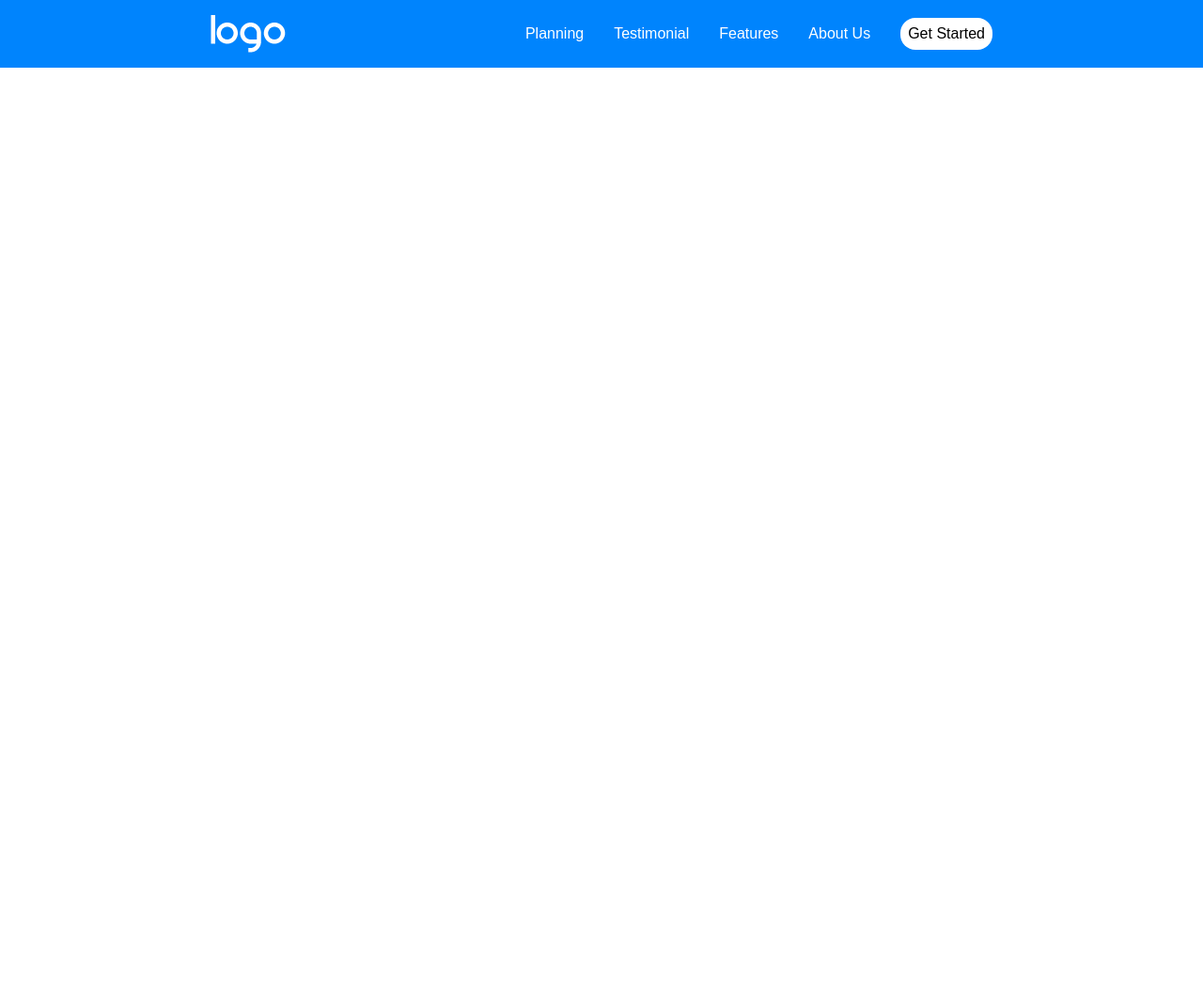
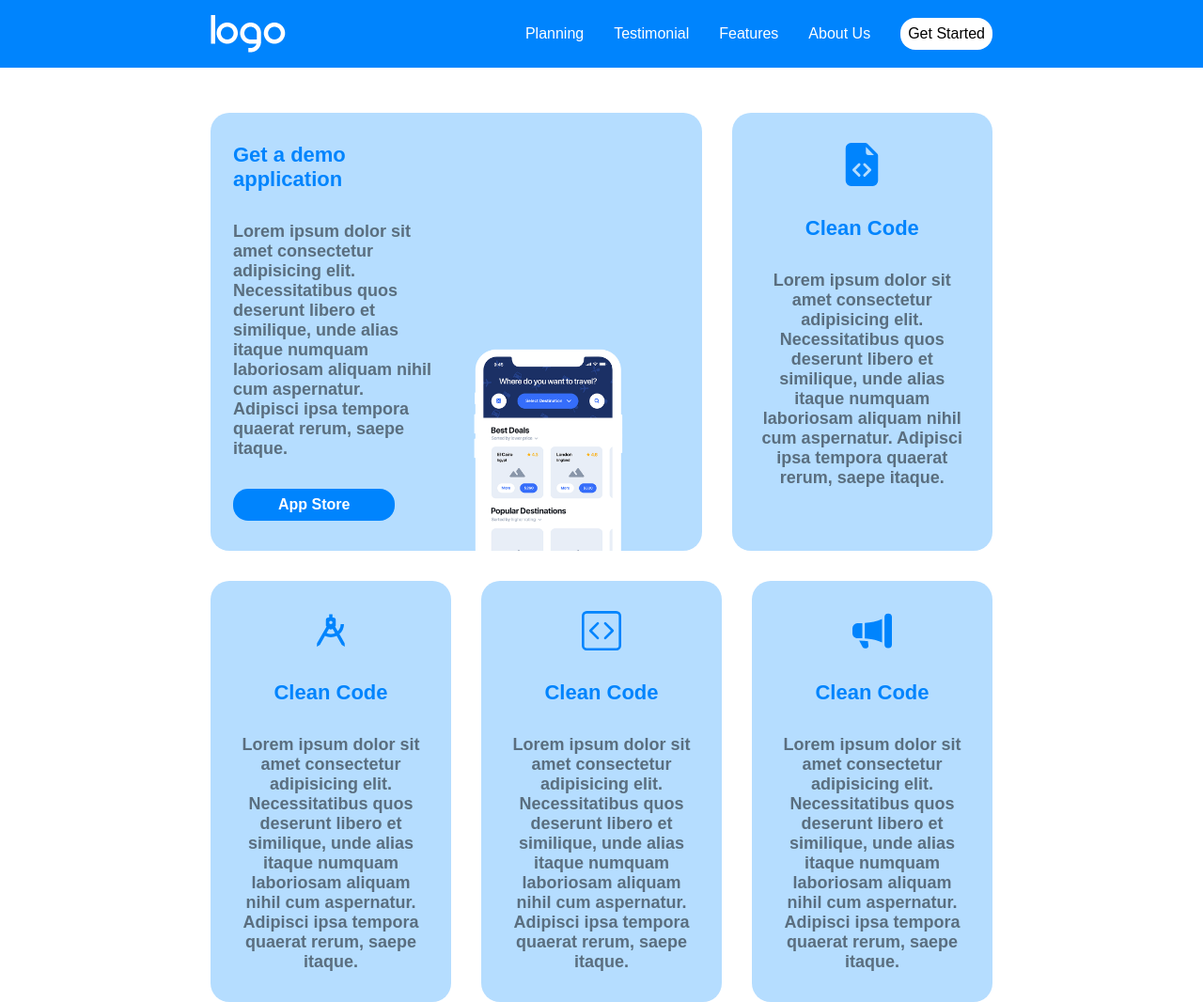
Before and after one commit to AntonioNicolaci/htmlcss-responsive-layout, a plain HTML site: page index.html in a window 1280 px wide. Shown: the whole page at 94% size. Before the commit the page ends 800 px from the top, so only its background shows below. Drawn offline with nearby package versions, Linux system fonts and the light colour scheme.

Commit message:
add tabella iniziale, svg image

```diff
--- a/assets/style.css
+++ b/assets/style.css
@@ -8,12 +8,29 @@
 }
 :root{
     --max-lunghezza: 65%;
+    --colore-blu: #0084FD;
 }
 .btn{
     border-radius: 1em;
     padding: .5em;
     max-width: max-content;
     max-height: max-content;
+}
+.btn-bianco{
+    background-color: white;
+    color: black;
+}
+.btn-blu{
+    background-color: var(--colore-blu);
+    padding-right: 3em;
+    padding-left: 3em;
+    color: white;
+    font-weight: bold;
+}
+.container{
+    display: flex;
+    justify-content: center;
+    width: 100%;
 }
 /*------------------------------------------------- SEZIONE COMUNE DEL SITO -------------------------------------------------*/
 
@@ -22,7 +39,7 @@ header{
     display: flex;
     justify-content: center;
     padding: 1em 0;
-    background-color: #0084FD;
+    background-color: var(--colore-blu);
 }
 nav{
     display: flex;
@@ -37,13 +54,81 @@ nav{
     align-items: center;
     gap: 2em;
 }
-#btn-bianco{
-    background-color: white;
-    color: black;
-}
 /*------------------------------------------------- HEADER -------------------------------------------------*/
 
 /*------------------------------------------------- MAIN -------------------------------------------------*/
+main:nth-child(odd){
+    background-color: #9792E4;
+}
+
+/*---------- TABELLA FUNZIONI ----------*/
+.tabella-card{
+    background-color: #B5DDFF;
+    display: flex;
+    flex-direction: row;
+    border-radius: 20px;
+    width: calc(100% / 3);
+}
+.tabella-card-piccolo{
+    flex-direction: column;
+}
+.tabella-scritte{
+    display: flex;
+    flex-direction: column;
+    align-items: center;
+    margin: 2em 1.5em;
+    gap: 2em;
+}
+.tabella-card-allineamento-centro{
+    text-align: center;
+}
+#tabella{
+    display: flex;
+    flex-direction: column;
+    justify-content: space-between;
+    align-items: center;
+    width: var(--max-lunghezza);
+    margin-top: 3em;
+    row-gap: 2em;
+}
+.tabella-svg{
+    color: var(--colore-blu);
+    width: 20%;
+
+}
+#tabella h3{
+    font-size: 22px;
+    color: var(--colore-blu);
+}
+#tabella p{
+    color: #5a6e7f;
+    font-size: 18px;
+    font-weight: bold;
+}
+#tabella-alto, #tabella-basso{
+    display: flex;
+    flex-direction: row;
+    gap: 2em;
+}
+#tabella-card-grande{
+    display: flex;
+    flex-direction: row;
+
+    width: calc(100% / 3 * 2 - 2em);
+}
+#tabella-card-grande .tabella-scritte{
+    align-items: start;
+}
+#tabella-card-grande img{
+    align-self: flex-end;
+    padding-right: 4em;
+    max-width: 50%;
+    max-height: 75%;
+}
+/*---------- TABELLA FUNZIONI ----------*/
+
+
+
 
 /*------------------------------------------------- MAIN -------------------------------------------------*/
 
--- a/index.html
+++ b/index.html
@@ -5,6 +5,7 @@
     <meta http-equiv="X-UA-Compatible" content="IE=edge">
     <meta name="viewport" content="width=device-width, initial-scale=1.0">
     <link rel="stylesheet" href="assets/style.css">
+    <link rel="stylesheet" href="https://cdn.jsdelivr.net/npm/bootstrap-icons@1.10.3/font/bootstrap-icons.css">
     <title>Logo | Il sito con un Layout Responsive</title>
 </head>
 <body>
@@ -19,34 +20,76 @@
                 <span>Testimonial</span>
                 <span>Features</span>
                 <span>About Us</span>
-                <span id="btn-bianco" class="btn">Get Started</span>
+                <span class="btn btn-bianco">Get Started</span>
             </div>
         </nav>
-        <!-- TABELLA DELL'HEADER -->
-        <div>
-
-        </div>
     </header>
     <!-- INIZIO MAIN -->
     <main>
+        <!-- TABELLA FUNZIONI -->
+        <div class="container">
+            <div id="tabella">
+                <div id="tabella-alto">
+                    <div id="tabella-card-grande" class="tabella-card">
+                        <!-- sezionie scritte -->
+                        <div class="tabella-scritte">
+                            <h3>Get a demo application</h3>
+                            <p>Lorem ipsum dolor sit amet consectetur adipisicing elit. Necessitatibus quos deserunt libero et similique, unde alias itaque numquam laboriosam aliquam nihil cum aspernatur. Adipisci ipsa tempora quaerat rerum, saepe itaque.</p>
+                            <span class="btn btn-blu">App Store</span>
+                        </div>
+                        <img src="img/phone.png" alt="phone">
+                    </div>
+                    <div class="tabella-card">
+                        <div class="tabella-scritte tabella-card-allineamento-centro">
+                        <img class="tabella-svg" src="img/file-earmark-code-fill.svg" alt="svg1">
+                        <h3>Clean Code</h3>
+                        <p>Lorem ipsum dolor sit amet consectetur adipisicing elit. Necessitatibus quos deserunt libero et similique, unde alias itaque numquam laboriosam aliquam nihil cum aspernatur. Adipisci ipsa tempora quaerat rerum, saepe itaque.</p>
+                        </div>
+                    </div>
+                </div>
+                <div id="tabella-basso">
+                    <div class="tabella-card">
+                        <div class="tabella-scritte tabella-card-allineamento-centro">
+                        <img class="tabella-svg" src="img/android-studio.svg" alt="android studio">
+                        <h3>Clean Code</h3>
+                        <p>Lorem ipsum dolor sit amet consectetur adipisicing elit. Necessitatibus quos deserunt libero et similique, unde alias itaque numquam laboriosam aliquam nihil cum aspernatur. Adipisci ipsa tempora quaerat rerum, saepe itaque.</p>
+                        </div>
+                    </div>
+                    <div class="tabella-card">
+                        <div class="tabella-scritte tabella-card-allineamento-centro">
+                        <img class="tabella-svg" src="img/code-square.svg" alt="svg2">
+                        <h3>Clean Code</h3>
+                        <p>Lorem ipsum dolor sit amet consectetur adipisicing elit. Necessitatibus quos deserunt libero et similique, unde alias itaque numquam laboriosam aliquam nihil cum aspernatur. Adipisci ipsa tempora quaerat rerum, saepe itaque.</p>
+                        </div>
+                    </div>
+                    <div class="tabella-card">
+                        <div class="tabella-scritte tabella-card-allineamento-centro">
+                        <img class="tabella-svg" src="img/megaphone-fill.svg" alt="svg3">
+                        <h3>Clean Code</h3>
+                        <p>Lorem ipsum dolor sit amet consectetur adipisicing elit. Necessitatibus quos deserunt libero et similique, unde alias itaque numquam laboriosam aliquam nihil cum aspernatur. Adipisci ipsa tempora quaerat rerum, saepe itaque.</p>
+                        </div>
+                    </div>
+                </div>
+            </div>
+        </div>
         <!-- STAGETIC PLANNING -->
-        <div>
+        <div class="container">
 
         </div>
         <!-- TESTIMONIAL -->
-        <div>
+        <div class="container">
 
         </div>
         <!-- BONEFIT -->
-        <div>
+        <div class="container">
 
         </div>
         <!-- ABOUT -->
-        <div>
+        <div class="container">
 
         </div>
         <!-- STARTER -->
-        <div>
+        <div class="container">
 
         </div>
     </main>
```
Also changed, not shown: img/android-studio.svg (added), img/code-square.svg (added), img/file-earmark-code-fill.svg (added), img/megaphone-fill.svg (added).
